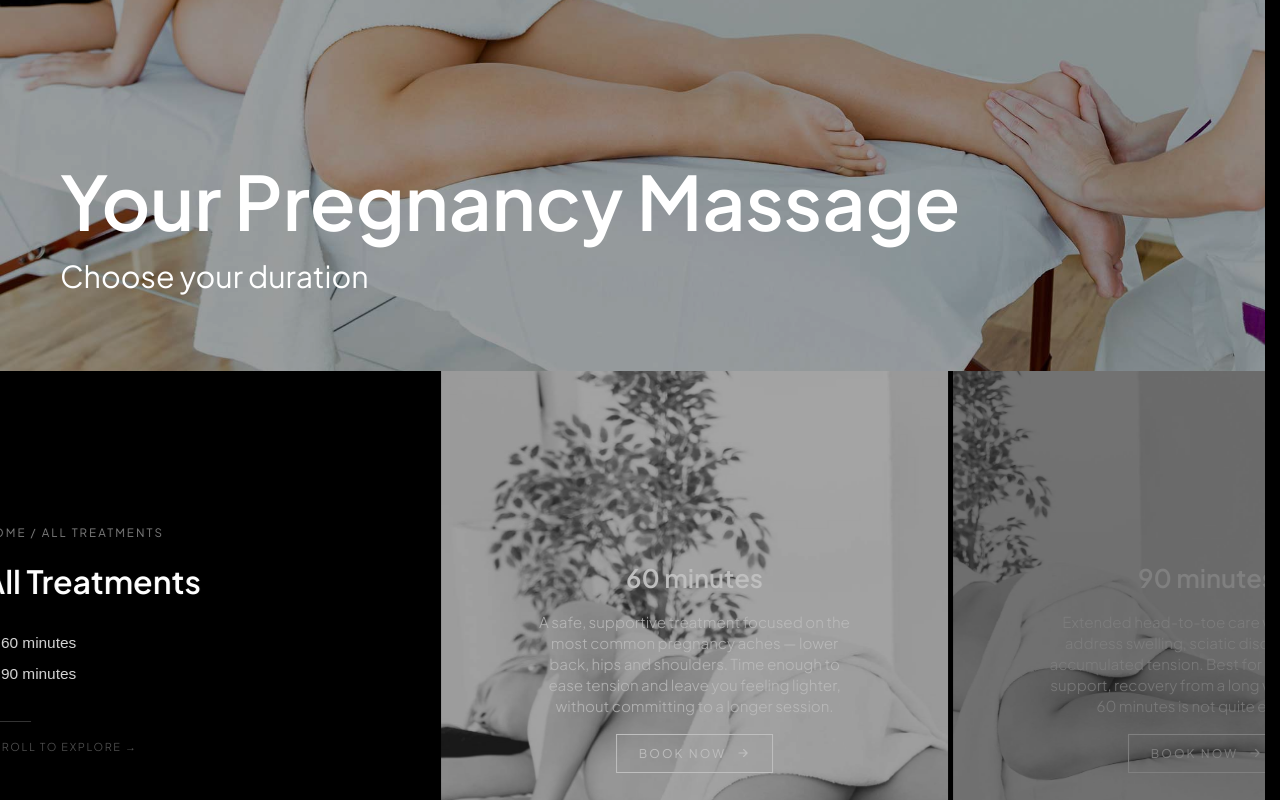
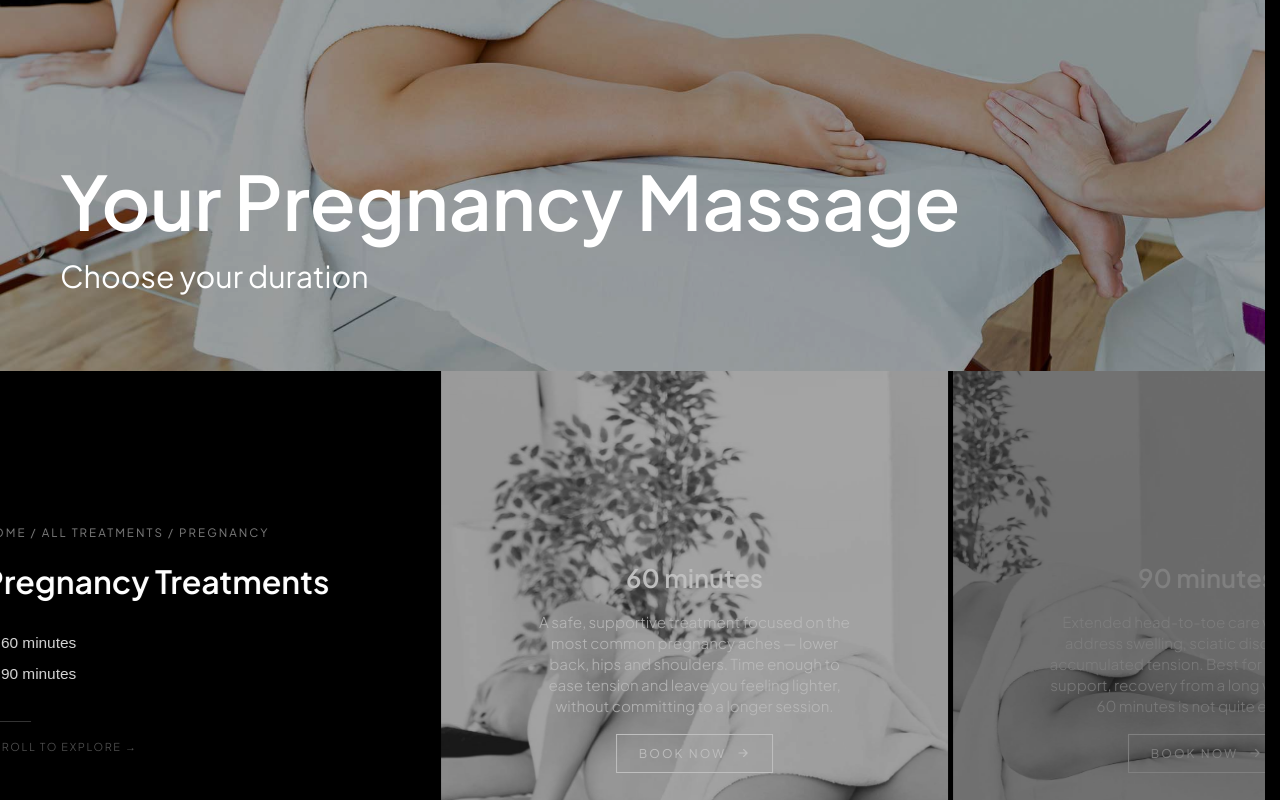
Before and after one commit to federationdesign-design/LHM, a Next.js app: page /your-pregnancy-massage in a window 1280 px wide. Shown: the part 357-1157 px from the top of the page. Built offline with nearby package versions, Linux system fonts and the light colour scheme.

Commit message:
your-pregnancy-massage: breadcrumb adds /Pregnancy, H1 becomes Pregnancy Treatments

```diff
--- a/app/your-pregnancy-massage/YourPregnancyMassageClient.tsx
+++ b/app/your-pregnancy-massage/YourPregnancyMassageClient.tsx
@@ -195,9 +195,9 @@ function DesktopTreatments() {
                 {slide.type === 'intro' ? (
                   <div style={{ position: 'absolute', inset: 0, background: '#000000', display: 'flex', flexDirection: 'column', justifyContent: 'center', padding: '72px 54px' }}>
                     <p style={{ fontSize: '0.72rem', fontWeight: 400, textTransform: 'uppercase', letterSpacing: '0.18em', color: '#ffffff', marginBottom: 24, opacity: 0.5 }}>
-                      <a href="/" style={{ color: '#ffffff', textDecoration: 'none' }}>Home</a> / All Treatments
+                      <a href="/" style={{ color: '#ffffff', textDecoration: 'none' }}>Home</a> / All Treatments / Pregnancy
                     </p>
-                    <h1 style={{ fontSize: 'clamp(1.6rem, 2.5vw, 2.4rem)', fontWeight: 600, color: '#ffffff', lineHeight: 1.1, marginBottom: 32 }}>All Treatments</h1>
+                    <h1 style={{ fontSize: 'clamp(1.6rem, 2.5vw, 2.4rem)', fontWeight: 600, color: '#ffffff', lineHeight: 1.1, marginBottom: 32 }}>Pregnancy Treatments</h1>
                     <div style={{ display: 'flex', flexDirection: 'column', gap: 10 }}>
                       {therapiesList.map((item) => (
                         <button
@@ -343,9 +343,9 @@ function MobileTreatments() {
             {slide.type === 'intro' ? (
               <div style={{ position: 'absolute', inset: 0, background: '#000000', display: 'flex', flexDirection: 'column', padding: '40px 28px 60px', overflowY: 'auto' }}>
                 <p style={{ fontSize: '0.7rem', fontWeight: 400, textTransform: 'uppercase', letterSpacing: '0.18em', color: '#ffffff', marginBottom: 16, opacity: 0.5 }}>
-                  <a href="/" style={{ color: '#ffffff', textDecoration: 'none' }}>Home</a> / All Treatments
+                  <a href="/" style={{ color: '#ffffff', textDecoration: 'none' }}>Home</a> / All Treatments / Pregnancy
                 </p>
-                <h1 style={{ fontSize: '2rem', fontWeight: 600, color: '#ffffff', lineHeight: 1.1, marginBottom: 28 }}>All Treatments</h1>
+                <h1 style={{ fontSize: '2rem', fontWeight: 600, color: '#ffffff', lineHeight: 1.1, marginBottom: 28 }}>Pregnancy Treatments</h1>
                 <div style={{ display: 'flex', flexDirection: 'column', gap: 4 }}>
                   {therapiesList.map((item) => (
                     <button
```
